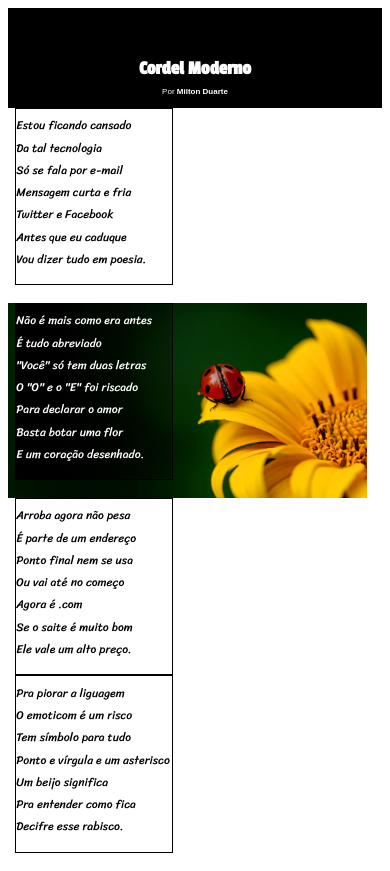
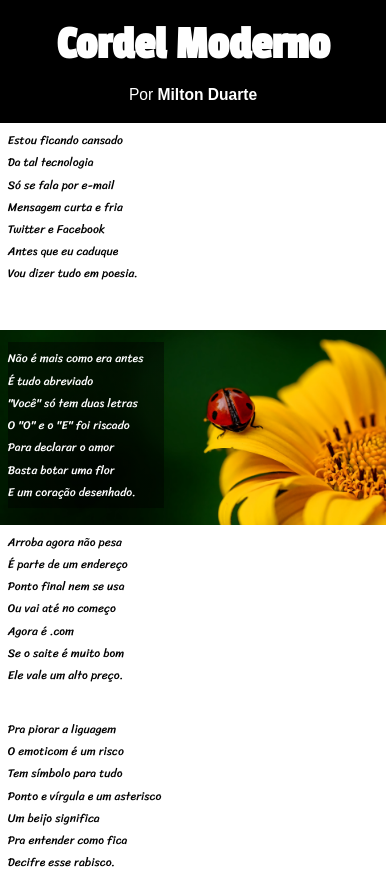
Before and after one commit to matheusmaniero/html-css, a plain HTML site: page Cordel Challenge/index.html in a window 390 px wide. Shown: the top 871 px of the page. Drawn offline with Linux system fonts and the light colour scheme.

Commit message:
challenge complete

```diff
--- a/Cordel Challenge/style.css
+++ b/Cordel Challenge/style.css
@@ -7,15 +7,19 @@
     --black: #000000;
     --passion:  'Passion One', cursive;
     --sriracha: 'Sriracha', cursive;
-    --bg-gradient: linear-gradient(to right, #000000 30%, #00000049);
+    --bg-gradient: linear-gradient(to right, #00000073 30%, #00000073);
     --footer-font: 'Arial',sans-serif;
+}
+
+body {
+    margin: 0px;
 }
 
 header {
 
     background-color: var(--black);
 
-    max-width: 100vw;
+    max-width: 99vw;
     color: var(--white);
     padding-bottom: 1%;
 
@@ -26,7 +30,7 @@ header h1  {
     margin: 0px;
     font-family: var(--passion);
     font-size: 8vw;
-    padding-top: 50px;
+    padding-top: 5%;
 
 
 }
@@ -53,39 +57,50 @@ header p a:hover {
 
 
 
-@media (max-width: 500px) {
+ @media (max-width: 500px) {
     header h1 {
-        font-size: 1.2em;
+        font-size: 12vw;
     }
     header p {
-        font-size: 0.5em;
+        font-size: 4vw;
     }
+
+    footer {
+        font-size: 5vw;
+    }
+
 
 }
 
 .container {
     position: relative;
-    width: 92vw;
+    max-width: 99vw;
     height: 50vw;
     background-color: var(--white);
+    margin: 0;
 
 }
 
 .content-box {
 
     width: 40vw;
-    height: 90%;
-     border: 1px solid black;
+    height: 85%;
     font-family: var(--sriracha);
     font-size: 3vw;
    line-height: 90%;
    margin-left: 2%;
 
+
+
 }
 
 #bg-color {
+    position: absolute;
     background-image: var(--bg-gradient);
     color: var(--white);
+    top: 6%;
+
+
 }
 
 
```
